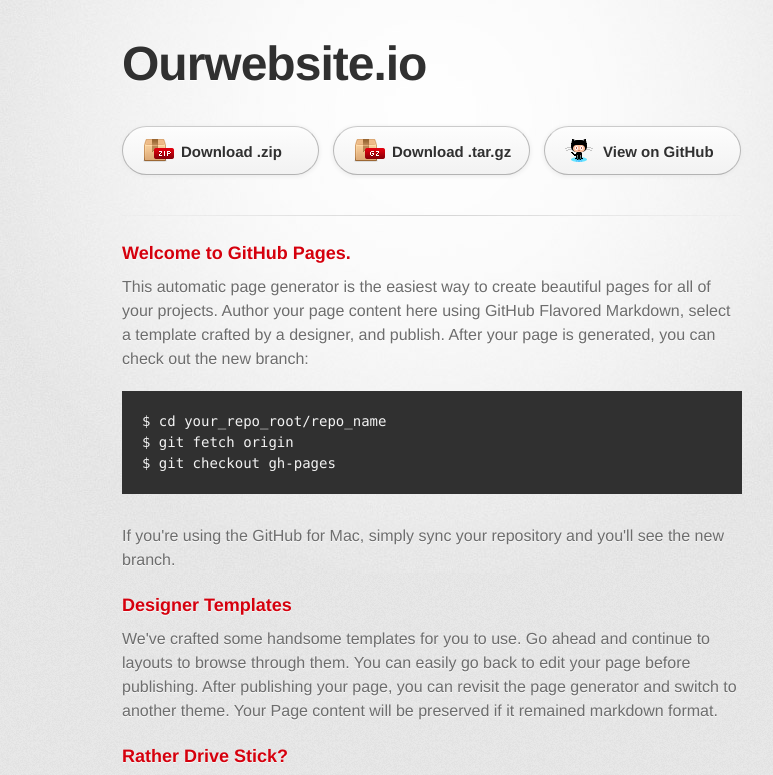
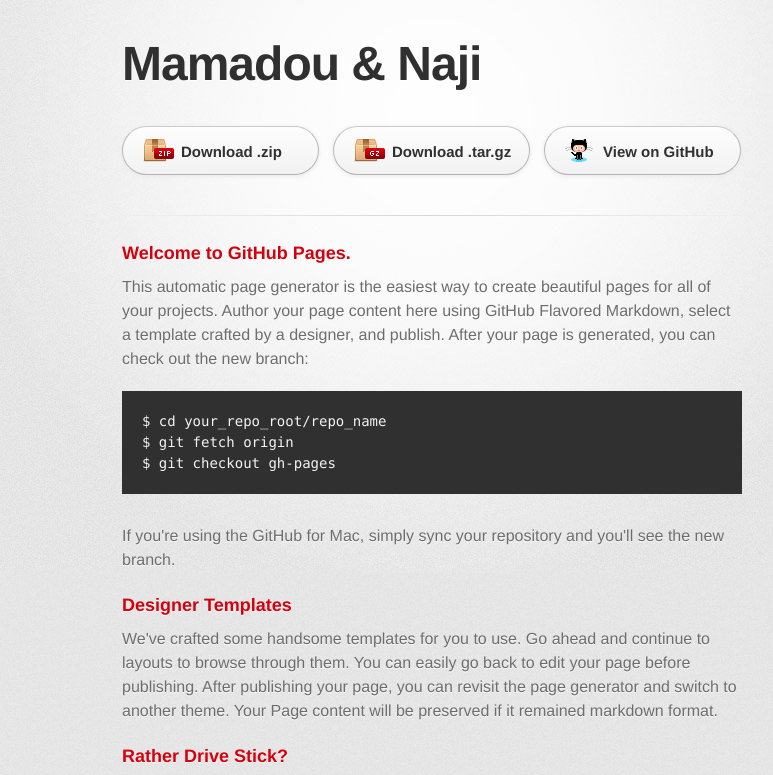
Before and after one commit to naji/ourwebsite.io, a plain HTML site: page index.html in a window 1280 px wide. Shown: the top 775 px of the page, without its empty margins (208-981 px from the left). Drawn offline with Linux system fonts and the light colour scheme; a web font is replaced by a local one.

Commit message:
Change of tittle

```diff
--- a/index.html
+++ b/index.html
@@ -18,7 +18,7 @@
       <div class="inner">
 
         <header>
-          <h1>Ourwebsite.io</h1>
+          <h1>Mamadou & Naji</h1>
           <h2></h2>
         </header>
 
```
